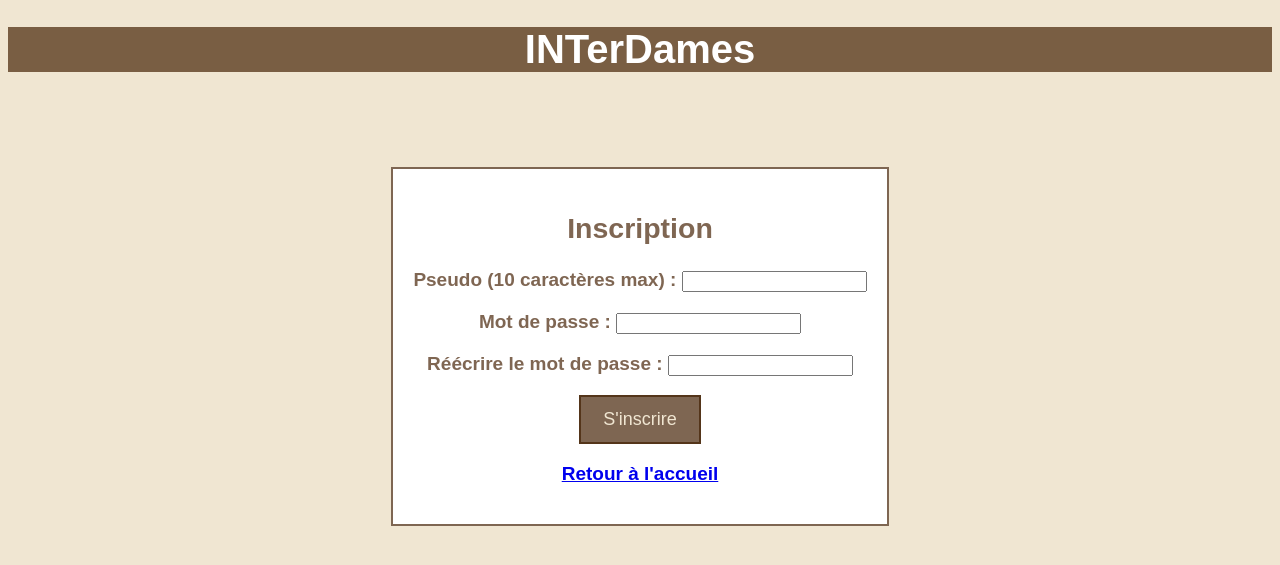
After one commit to Matthias-iut/INTerDames, a Django app: page /inscription/ in a window 1280 px wide. The commit adds this page. Shown: the top 565 px of the page. Run offline with Django 5.2, Linux system fonts and the light colour scheme.

Commit message:
feat: ajout de la page complète d'inscription et de déconnexion

```diff
--- a/interdames/main/static/main/style.css
+++ b/interdames/main/static/main/style.css
@@ -36,10 +36,11 @@ header {
 
     background-color: white;
     border: 2px solid #421e00ad;
+
 }
 
 button {
-    font-size: 15px;
+    font-size: 18px;
     background-color: #421e00ad;
     color: #f0e6d2;
     cursor: pointer;
@@ -47,3 +48,34 @@ button {
     border: 2px solid #421e00ad;
 
 }
+
+
+
+.btn-inscription {
+    margin-top: 20px;
+    background-color: #421e00ad;
+    color: #f0e6d2;
+    padding: 12px 24px;
+    border: 2px solid #421e00ad;
+    display: inline-block;
+    border-radius: 10px;
+    margin-bottom: 10px;
+}
+
+.inscription {
+    background-color: white;
+    border: 2px solid #421e00ad;
+    padding: 20px;
+    width: fit-content;
+    margin: 45px auto auto auto;
+
+}
+
+
+
+#form-deconnexion button {
+    background-color: rgb(215, 29, 29);
+    margin-bottom: 10px;
+    color: white;
+    font-weight: bold;
+}
--- /dev/null
+++ b/interdames/main/templates/main/inscription.html
@@ -0,0 +1,18 @@
+{% extends 'main/base.html' %}
+
+{% block contenu %}
+<div class="inscription">
+<h2>Inscription</h2>
+{% if erreur != '' %}
+    <p class="erreur">{{ erreur }}</p>
+{% endif %}
+<form method="post">
+    {% csrf_token %}
+    <p>Pseudo (10 caractères max) : <input type="text" name="pseudo" maxlength="10" required></p>
+    <p>Mot de passe : <input type="password" name="mdp" required></p>
+    <p>Réécrire le mot de passe : <input type="password" name="mdp2" required></p>
+    <p><button type="submit">S'inscrire</button></p>
+</form>
+<p><a href="/">Retour à l'accueil</a></p>
+</div>
+{% endblock %}
--- a/interdames/main/urls.py
+++ b/interdames/main/urls.py
@@ -3,4 +3,6 @@ from . import views
 
 urlpatterns = [
     path('', views.accueil, name='accueil'),
+    path('inscription/', views.inscription, name='inscription'),
+    path('deconnexion/', views.deconnexion, name='deconnexion'),
 ]
--- a/interdames/main/views.py
+++ b/interdames/main/views.py
@@ -1,5 +1,7 @@
 from django.shortcuts import render, redirect
-from django.contrib.auth import authenticate, login
+from django.contrib.auth import authenticate, login, logout
+from django.contrib.auth.models import User
+
 
 
 def accueil(request):
@@ -16,3 +18,30 @@ def accueil(request):
         else:
             erreur = 'Pseudo ou mot de passe incorrect'
     return render(request, 'main/accueil.html', {'erreur': erreur})
+
+
+def inscription(request):
+    erreur = ''
+    if request.method == 'POST':
+        pseudo = request.POST.get('pseudo', '')
+        mdp = request.POST.get('mdp', '')
+        mdp2 = request.POST.get('mdp2', '')
+        if pseudo == '':
+            erreur = 'Il faut mettre un pseudo'
+        elif len(pseudo) > 10:
+            erreur = 'Le pseudo doit faire 10 caractères maximum'
+        elif User.objects.filter(username=pseudo).exists():
+            erreur = 'Ce pseudo est déjà pris'
+        elif mdp == '':
+            erreur = 'Il faut mettre un mot de passe'
+        elif mdp != mdp2:
+            erreur = 'Les deux mots de passe ne sont pas pareils'
+        else:
+            utilisateur = User.objects.create_user(username=pseudo, password=mdp)
+            login(request, utilisateur)
+            return redirect('accueil')
+    return render(request, 'main/inscription.html', {'erreur': erreur})
+
+def deconnexion(request):
+    logout(request)
+    return redirect('accueil')
```
Also changed, not shown: interdames/interdames/settings.py (+11 -2 lines), interdames/main/templates/main/accueil.html (+9 -0 lines).
